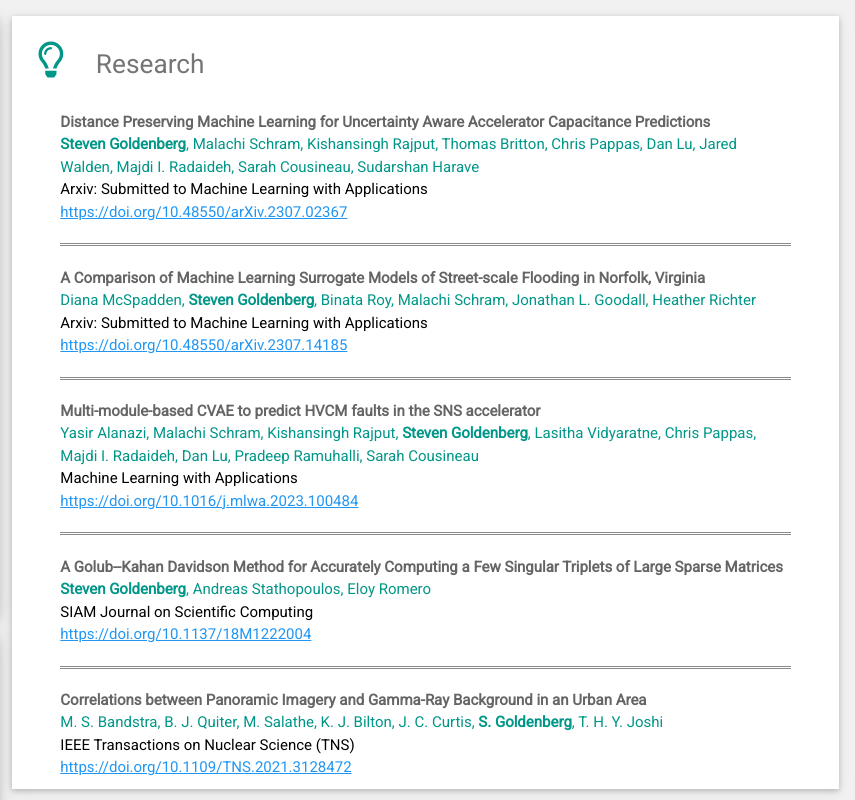
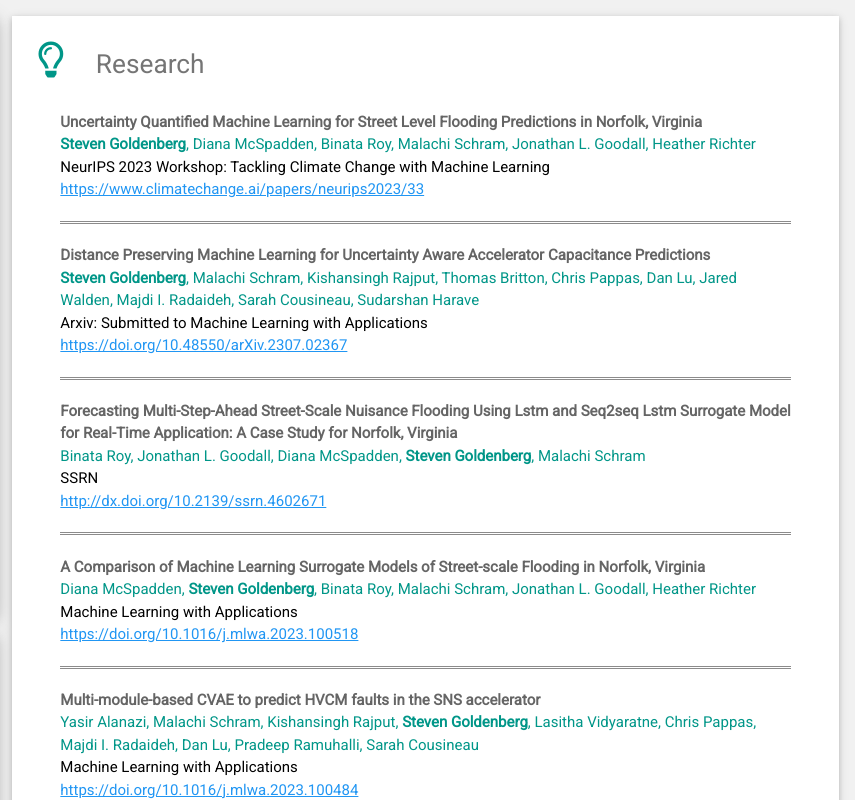
Before and after one commit to sgoldenCS/sgoldenCS.github.io, a plain HTML site: page index.html in a window 1280 px wide. Shown: the top 800 px of the page, 425-1280 px from the left. Drawn offline with nearby package versions, Linux system fonts and the light colour scheme.

Commit message:
Update Publications

```diff
--- a/index.html
+++ b/index.html
@@ -193,6 +193,16 @@
                             class="far fa-lightbulb fa-fw w3-margin-right w3-xxlarge w3-text-teal"></i> Research
                     </h2>
                     <div class="w3-container">
+
+                        <div class="w3-container">
+                            <h5 class="w3-opacity" style="margin: 0%"><b> Uncertainty Quantified Machine Learning for Street Level Flooding Predictions in Norfolk, Virginia
+                            </b></h5>
+                            <h5 class="w3-text-teal" style="margin: 0%"> <b>Steven Goldenberg</b>, Diana McSpadden, Binata Roy, Malachi Schram, Jonathan L. Goodall, Heather Richter </h5>
+                            <p style="margin: 0%"> NeurIPS 2023 Workshop: Tackling Climate Change with Machine Learning </p>
+                            <h5 style="margin-top: 0%"><a class="w3-text-blue" href="https://www.climatechange.ai/papers/neurips2023/33"> https://www.climatechange.ai/papers/neurips2023/33 </a> </h5>
+                            <hr>
+                        </div>
+
                         <div class="w3-container">
                             <h5 class="w3-opacity" style="margin: 0%"><b> Distance Preserving Machine Learning for Uncertainty Aware Accelerator Capacitance Predictions
                             </b></h5>
@@ -204,11 +214,20 @@
                         </div>
 
                         <div class="w3-container">
+                            <h5 class="w3-opacity" style="margin: 0%"><b> Forecasting Multi-Step-Ahead Street-Scale Nuisance Flooding Using Lstm and Seq2seq Lstm Surrogate Model for Real-Time Application: A Case Study for Norfolk, Virginia
+                            </b></h5>
+                            <h5 class="w3-text-teal" style="margin: 0%"> Binata Roy,  Jonathan L. Goodall, Diana McSpadden, <b>Steven Goldenberg</b>, Malachi Schram </h5>
+                            <p style="margin: 0%"> SSRN </p>
+                            <h5 style="margin-top: 0%"><a class="w3-text-blue" href="http://dx.doi.org/10.2139/ssrn.4602671"> http://dx.doi.org/10.2139/ssrn.4602671 </a> </h5>
+                            <hr>
+                        </div>
+
+                        <div class="w3-container">
                             <h5 class="w3-opacity" style="margin: 0%"><b> A Comparison of Machine Learning Surrogate Models of Street-scale Flooding in Norfolk, Virginia
                             </b></h5>
                             <h5 class="w3-text-teal" style="margin: 0%"> Diana McSpadden, <b>Steven Goldenberg</b>, Binata Roy, Malachi Schram, Jonathan L. Goodall, Heather Richter </h5>
-                            <p style="margin: 0%"> Arxiv: Submitted to Machine Learning with Applications </p>
-                            <h5 style="margin-top: 0%"><a class="w3-text-blue" href="https://doi.org/10.48550/arXiv.2307.14185"> https://doi.org/10.48550/arXiv.2307.14185 </a> </h5>
+                            <p style="margin: 0%"> Machine Learning with Applications </p>
+                            <h5 style="margin-top: 0%"><a class="w3-text-blue" href="https://doi.org/10.1016/j.mlwa.2023.100518"> https://doi.org/10.1016/j.mlwa.2023.100518 </a> </h5>
 
                             <hr>
                         </div>
```
